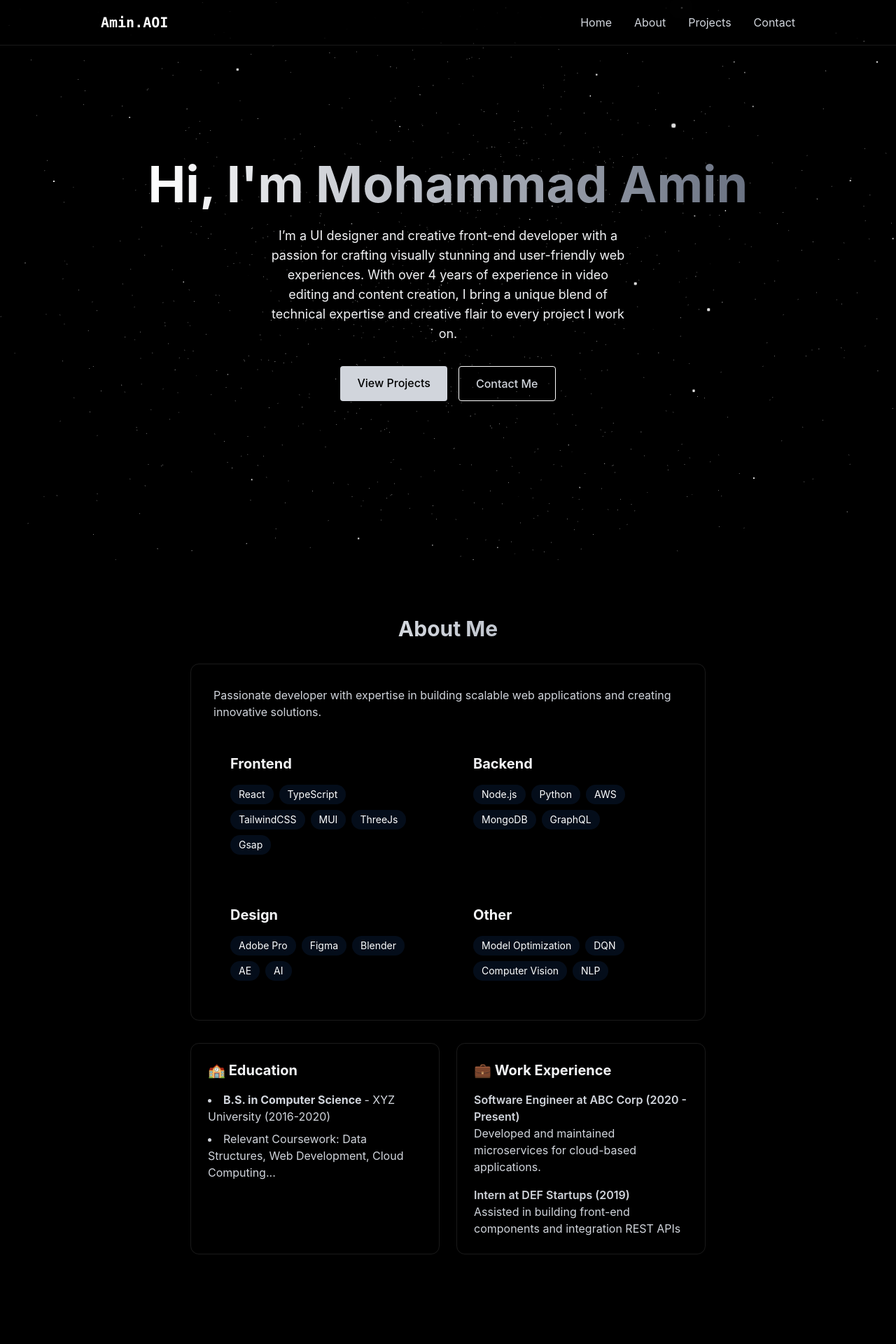
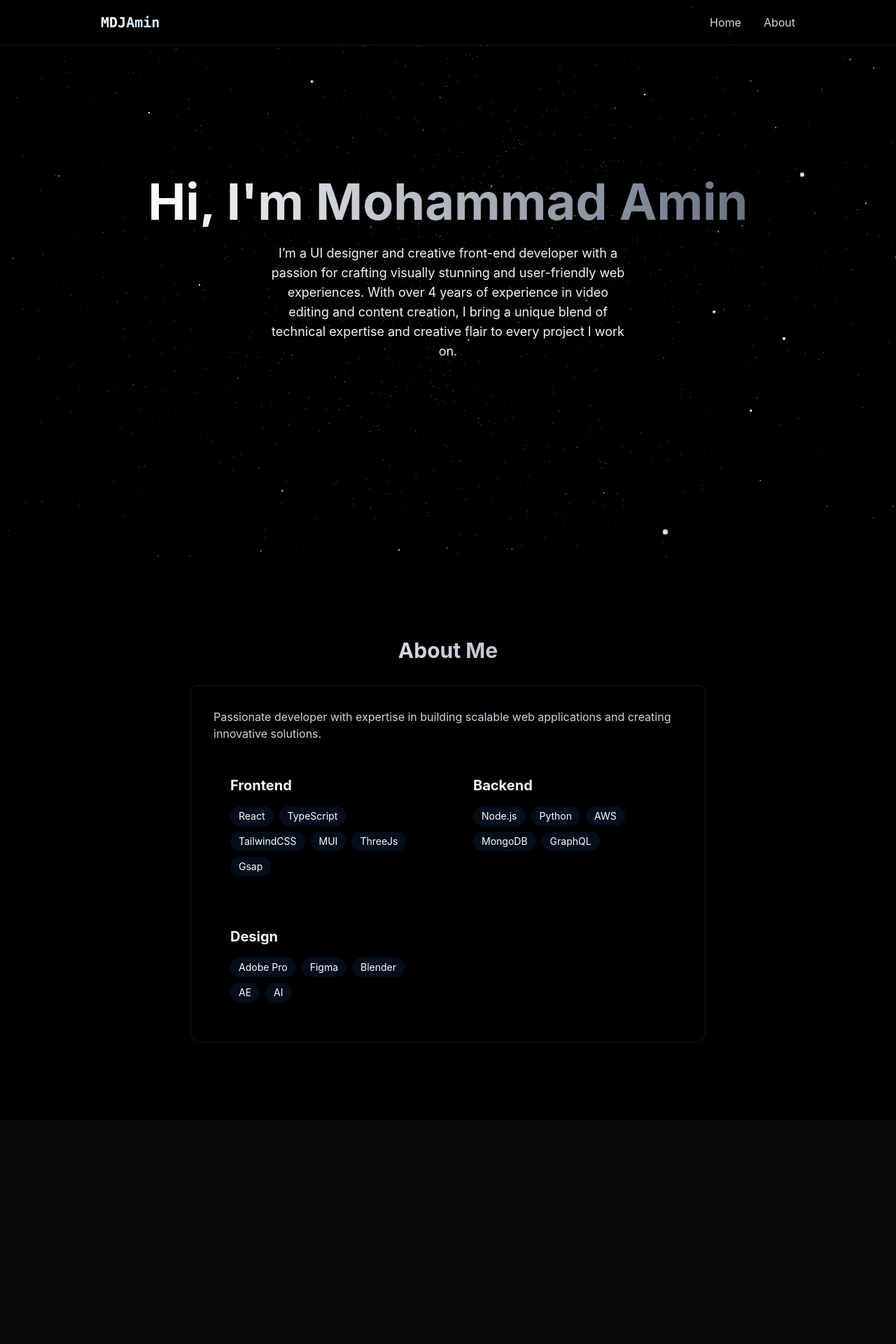
Before and after one commit to MDJAmin/Amin_Portfolio, a React (Vite) app: page / in a window 1280 px wide. Shown: the top 1920 px of the page at 70% size. After the commit the page ends 1600 px from the top, so only its background shows below. Built offline with nearby package versions, Linux system fonts and the light colour scheme.

Commit message:
Refactor: Remove some part
getting ready to update some parts

```diff
--- a/src/App.jsx
+++ b/src/App.jsx
@@ -27,8 +27,8 @@ function App() {
         <MobileMenu menuOpen={menuOpen} setMenuOpen={setMenuOpen} />
         <Home />
         <About />
-        <Projects />
-        <Contact/>
+        {/* <Projects /> */}
+        {/* <Contact/> */}
       </div>
     </>
   );
--- a/src/Components/Common/Navbar.jsx
+++ b/src/Components/Common/Navbar.jsx
@@ -8,9 +8,9 @@ export const Navbar = ({ menuOpen, setMenuOpen }) => {
     <nav className="fixed top-0 w-full z-40 bg-[rgba(10, 10, 10, 0.8)] backdrop-blur-lg border-b border-white/10 shadow-lg">
       <div className="max-w-5xl mx-auto px-4">
         <div className="flex justify-between items-center h-16">
-          <a href="#home" className="font-mono text-xl font-bold text-white">
+          <a href="https://github.com/MDJAmin" className="font-mono text-xl font-bold text-white">
             {" "}
-            Amin<span className="text-gray">.AOI</span>{" "}
+            MDJ<span className="text-blue-100">Amin</span>{" "}
           </a>
 
           <div
@@ -35,7 +35,7 @@ export const Navbar = ({ menuOpen, setMenuOpen }) => {
               {" "}
               About{" "}
             </a>
-            <a
+            {/* <a
               href="#projects"
               className="text-gray-300 hover:text-white transition-colors"
             >
@@ -48,7 +48,7 @@ export const Navbar = ({ menuOpen, setMenuOpen }) => {
             >
               {" "}
               Contact{" "}
-            </a>
+            </a> */}
           </div>
         </div>
       </div>
--- a/src/Components/sections/About.jsx
+++ b/src/Components/sections/About.jsx
@@ -76,7 +76,7 @@ export const About = () => {
                 </div>
               </div>
 
-              <div className='rounded-xl p-6 hover:-translate-y-1 transition-all'>
+              {/* <div className='rounded-xl p-6 hover:-translate-y-1 transition-all'>
                 <h3 className='text-xl font-bold mb-4'> Other</h3>
                 <div className='flex flex-wrap gap-2'>
                   {otherSkill.map((tech, key) => (
@@ -90,11 +90,11 @@ export const About = () => {
                     </span>
                   ))}
                 </div>
-              </div>
+              </div> */}
             </div>
           </div>
 
-          <div className='grid grid-cols-1 md:grid-cols-2 gap-6 mt-8'>
+          {/* <div className='grid grid-cols-1 md:grid-cols-2 gap-6 mt-8'>
             <div className='p-6 rounded-xl border-white/10 border hover:-translate-y-1 transition-all'>
               <h3 className='text-xl font-bold mb-4'> 🏫 Education </h3>
               <ul className='list-disc list-inside text-gray-300 space-y-2'>
@@ -123,7 +123,7 @@ export const About = () => {
                 </div>
               </div>
             </div>
-          </div>
+          </div> */}
         </div>
       </RevealOnScroll>
     </section>
--- a/src/Components/sections/Home.jsx
+++ b/src/Components/sections/Home.jsx
@@ -15,7 +15,7 @@ export const Home = () => {
           <p className="tex-gray-400 text-lg mb-8 max-w-lg mx-auto">
           I’m a UI designer and creative front-end developer with a passion for crafting visually stunning and user-friendly web experiences. With over 4 years of experience in video editing and content creation, I bring a unique blend of technical expertise and creative flair to every project I work on.
           </p>
-          <div className="flex justify-center space-x-4">
+          {/* <div className="flex justify-center space-x-4">
             <a
               href="#projects"
               className="bg-gray-300 text-black py-3 px-6 transition-all rounded font-medium relative overflow-hidden hover:-translate-y-0.5 hover:shadow-[0_0_15px_rgba(59, 130, 246, 0.4)] hover:bg-white"
@@ -30,7 +30,7 @@ export const Home = () => {
             >
               Contact Me
             </a>
-          </div>
+          </div> */}
         </div>
       </RevealOnScroll>
     </section>
```
